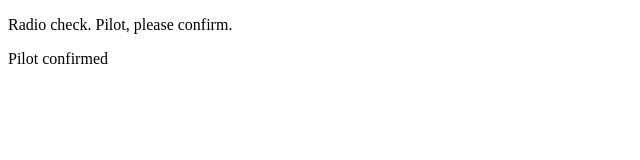
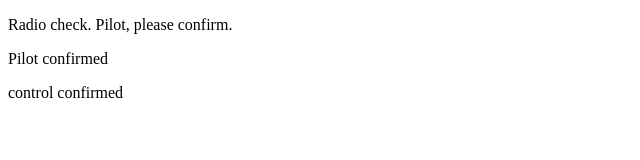
Before and after one commit to timrogersj/Studio-Control, a plain HTML site: page index.html in a window 1280 px wide. Shown: the whole page, without its empty margins (0-640 px from the left). Drawn offline with Linux system fonts and the light colour scheme.

Commit message:
Added p tag

```diff
--- a/index.html
+++ b/index.html
@@ -3,5 +3,6 @@
    <body>
       <p>Radio check. Pilot, please confirm.</p>
       <p>Pilot confirmed</p>
+      <p>control confirmed</p>
    </body>
 </html>
```
